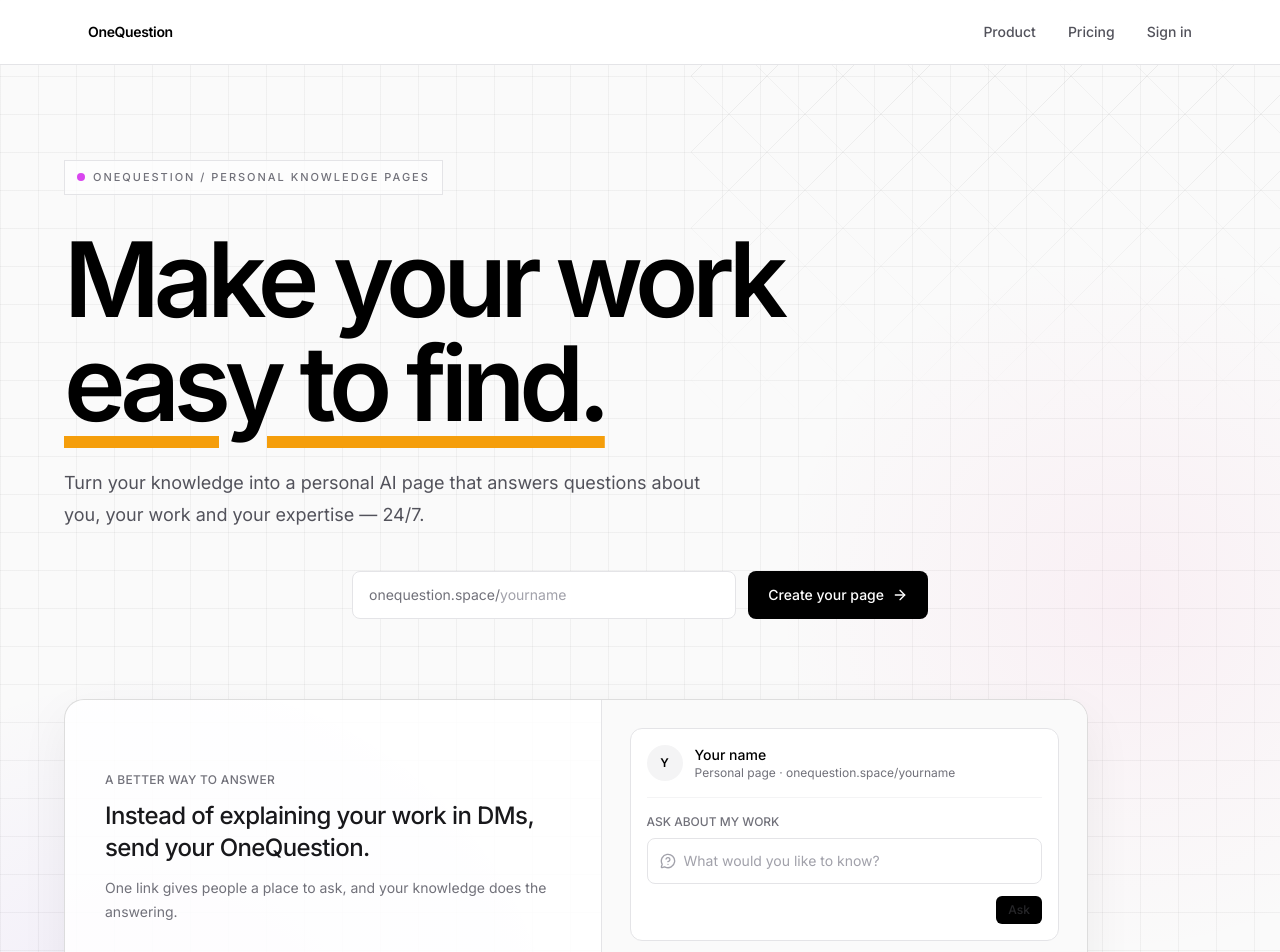
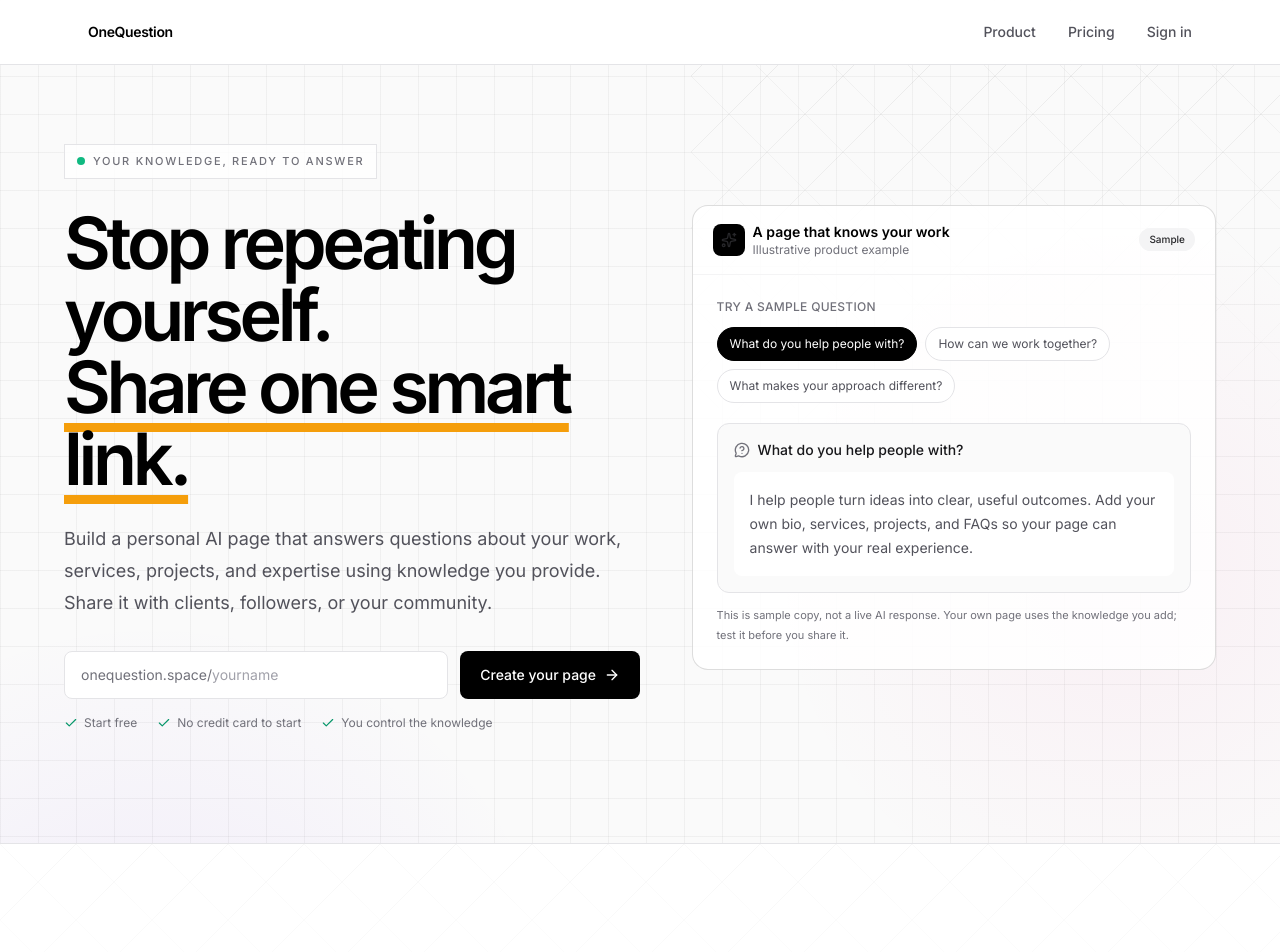
Before and after one commit to onequestionspace/onequestion_space, a Next.js app: page / in a window 1280 px wide. Shown: the top 952 px of the page. Built offline with nearby package versions, Linux system fonts and the light colour scheme; no server answers.

Commit message:
Clarify homepage value and add an honest interactive product example

```diff
--- a/components/Hero.tsx
+++ b/components/Hero.tsx
@@ -3,96 +3,83 @@
 import { useState } from 'react';
 import { useRouter } from 'next/navigation';
 import { useAuth } from '@/hooks/useAuth';
-import { ArrowRight } from 'lucide-react';
-import { MessageCircleQuestion } from 'lucide-react';
+import { ArrowRight, Check, MessageCircleQuestion, Sparkles } from 'lucide-react';
+
+const examples = [
+  { question: 'What do you help people with?', answer: 'I help people turn ideas into clear, useful outcomes. Add your own bio, services, projects, and FAQs so your page can answer with your real experience.' },
+  { question: 'How can we work together?', answer: 'Share your services, ideal projects, process, and booking link in your knowledge. Visitors can get the basics first, then follow your preferred next step.' },
+  { question: 'What makes your approach different?', answer: 'Teach your page what you believe, how you work, and examples of your work. Answers should reflect the information you provide—not invented credentials.' },
+];
 
 export function Hero() {
   const { isSignedIn } = useAuth();
   const router = useRouter();
   const [username, setUsername] = useState('');
+  const [activeExample, setActiveExample] = useState(0);
 
   const createPage = () => {
-    if (isSignedIn) {
-      router.push('/dashboard');
-      return;
-    }
-
+    if (isSignedIn) { router.push('/dashboard'); return; }
     const requestedUsername = username.trim().toLowerCase();
-    router.push('/sign-up' + (requestedUsername
-      ? '?username=' + encodeURIComponent(requestedUsername)
-      : ''));
+    router.push('/sign-up' + (requestedUsername ? '?username=' + encodeURIComponent(requestedUsername) : ''));
   };
 
   return (
-    <section className="relative px-4 pb-24 pt-32 text-black sm:pb-32 sm:pt-40">
+    <section className="relative px-4 pb-20 pt-28 text-black sm:pb-28 sm:pt-36">
       <div className="nest-lines pointer-events-none absolute right-0 top-0 h-[34rem] w-[46%] opacity-70" aria-hidden="true" />
-      <div className="relative mx-auto max-w-6xl text-left">
-        <div className="mb-8 inline-flex items-center gap-2 border border-zinc-200 bg-white/70 px-3 py-2 text-[11px] font-medium uppercase tracking-[0.18em] text-zinc-500">
-          <span className="h-2 w-2 rounded-full bg-fuchsia-500" aria-hidden="true" />
-          OneQuestion / personal knowledge pages
+      <div className="relative mx-auto max-w-6xl">
+        <div className="grid items-center gap-12 lg:grid-cols-[1.05fr_0.95fr]">
+          <div>
+            <div className="mb-7 inline-flex items-center gap-2 border border-zinc-200 bg-white/80 px-3 py-2 text-[11px] font-medium uppercase tracking-[0.16em] text-zinc-500">
+              <span className="h-2 w-2 rounded-full bg-emerald-500" aria-hidden="true" />
+              Your knowledge, ready to answer
             </div>
-        <h1 className="max-w-5xl text-5xl font-semibold leading-[0.98] tracking-[-0.06em] sm:text-7xl md:text-[6.5rem]">
-          Make your work
+            <h1 className="max-w-3xl text-5xl font-semibold leading-[0.98] tracking-[-0.06em] sm:text-6xl md:text-7xl">
+              Stop repeating yourself.
               <br />
-          <span className="editorial-underline">easy to find.</span>
+              <span className="editorial-underline">Share one smart link.</span>
             </h1>
-        <p className="mt-8 max-w-2xl text-base leading-7 text-zinc-600 sm:text-lg sm:leading-8">
-          Turn your knowledge into a personal AI page that answers questions about you, your work and your expertise — 24/7.
+            <p className="mt-7 max-w-xl text-base leading-7 text-zinc-600 sm:text-lg sm:leading-8">
+              Build a personal AI page that answers questions about your work, services, projects, and expertise using knowledge you provide. Share it with clients, followers, or your community.
             </p>
-
-        <div className="mx-auto mt-10 flex max-w-xl flex-col items-center gap-3 sm:flex-row">
-          <div className="flex h-12 w-full items-center rounded-lg border border-zinc-200 bg-white px-4 text-left focus-within:border-zinc-500">
+            <div className="mt-8 flex max-w-xl flex-col gap-3 sm:flex-row">
+              <div className="flex h-12 min-w-0 flex-1 items-center rounded-lg border border-zinc-200 bg-white px-4 text-left focus-within:border-zinc-500">
                 <span className="shrink-0 text-sm text-zinc-500">onequestion.space/</span>
-            <input
-              type="text"
-              value={username}
-              onChange={(event) => setUsername(event.target.value.toLowerCase().replace(/[^a-z0-9_-]/g, ''))}
-              onKeyDown={(event) => {
-                if (event.key === 'Enter') createPage();
-              }}
-              aria-label="Choose your page username"
-              placeholder="yourname"
-              className="min-w-0 flex-1 bg-transparent text-sm text-black outline-none placeholder:text-zinc-400"
-            />
+                <input type="text" value={username} onChange={(event) => setUsername(event.target.value.toLowerCase().replace(/[^a-z0-9_-]/g, ''))} onKeyDown={(event) => { if (event.key === 'Enter') createPage(); }} aria-label="Choose your page username" placeholder="yourname" className="min-w-0 flex-1 bg-transparent text-sm text-black outline-none placeholder:text-zinc-400" />
               </div>
-          <button
-            onClick={createPage}
-            className="inline-flex h-12 w-full shrink-0 items-center justify-center gap-2 rounded-lg bg-black px-5 text-sm font-medium text-white transition-colors hover:bg-zinc-800 sm:w-auto"
-          >
-            Create your page
-            <ArrowRight className="h-4 w-4" />
+              <button onClick={createPage} className="inline-flex h-12 shrink-0 items-center justify-center gap-2 rounded-lg bg-black px-5 text-sm font-medium text-white transition-colors hover:bg-zinc-800">
+                Create your page <ArrowRight className="h-4 w-4" />
               </button>
             </div>
-
-        <div className="home-card mt-20 grid max-w-5xl overflow-hidden rounded-[1.25rem] text-left sm:grid-cols-[1.05fr_0.95fr]">
-          <div className="flex flex-col justify-center border-b border-zinc-200 p-7 sm:border-b-0 sm:border-r sm:p-10">
-            <p className="text-xs font-medium uppercase tracking-wide text-zinc-500">A better way to answer</p>
-            <p className="mt-3 text-xl font-medium leading-8 tracking-tight text-zinc-900 sm:text-2xl">
-              Instead of explaining your work in DMs, send your OneQuestion.
-            </p>
-            <p className="mt-3 text-sm leading-6 text-zinc-500">
-              One link gives people a place to ask, and your knowledge does the answering.
-            </p>
-          </div>
-          <div className="bg-zinc-50 p-5 sm:p-7">
-            <div className="rounded-xl border border-zinc-200 bg-white p-4">
-              <div className="flex items-center gap-3 border-b border-zinc-100 pb-4">
-                <div className="flex h-9 w-9 items-center justify-center rounded-full bg-zinc-100 text-xs font-semibold">Y</div>
-                <div>
-                  <p className="text-sm font-medium">Your name</p>
-                  <p className="text-xs text-zinc-500">Personal page · onequestion.space/yourname</p>
+            <div className="mt-4 flex flex-wrap gap-x-5 gap-y-2 text-xs text-zinc-500">
+              {['Start free', 'No credit card to start', 'You control the knowledge'].map((item) => (
+                <span key={item} className="inline-flex items-center gap-1.5"><Check className="h-3.5 w-3.5 text-emerald-600" />{item}</span>
+              ))}
             </div>
           </div>
-              <p className="mt-4 text-xs font-medium text-zinc-500">ASK ABOUT MY WORK</p>
-              <div className="mt-2 flex items-center gap-2 rounded-lg border border-zinc-200 px-3 py-3 text-sm text-zinc-400">
-                <MessageCircleQuestion className="h-4 w-4 shrink-0" />
-                What would you like to know?
+
+          <div className="home-card overflow-hidden rounded-2xl border border-zinc-200 bg-white text-left shadow-[0_24px_80px_rgba(0,0,0,0.07)]">
+            <div className="flex items-center justify-between border-b border-zinc-100 px-5 py-4">
+              <div className="flex items-center gap-2">
+                <div className="flex h-8 w-8 items-center justify-center rounded-lg bg-black text-white"><Sparkles className="h-4 w-4" /></div>
+                <div><p className="text-sm font-semibold">A page that knows your work</p><p className="text-xs text-zinc-500">Illustrative product example</p></div>
               </div>
-              <div className="mt-3 flex justify-end">
-                <span className="rounded-md bg-black px-3 py-1.5 text-xs font-medium text-white">Ask</span>
+              <span className="rounded-full bg-amber-50 px-2.5 py-1 text-[10px] font-medium text-amber-800">Sample</span>
             </div>
+            <div className="p-5 sm:p-6">
+              <p className="text-xs font-medium uppercase tracking-wide text-zinc-500">Try a sample question</p>
+              <div className="mt-3 flex flex-wrap gap-2">
+                {examples.map((example, index) => (
+                  <button key={example.question} onClick={() => setActiveExample(index)} aria-pressed={activeExample === index} className={(activeExample === index ? 'border-black bg-black text-white' : 'border-zinc-200 bg-white text-zinc-600 hover:border-zinc-400') + ' rounded-full border px-3 py-2 text-xs transition-colors'}>
+                    {example.question}
+                  </button>
+                ))}
               </div>
-            <p className="mt-3 text-center text-xs text-zinc-500">A simple page, ready whenever they are.</p>
+              <div className="mt-5 rounded-xl border border-zinc-200 bg-zinc-50 p-4">
+                <div className="flex items-start gap-2 text-sm font-medium text-zinc-900"><MessageCircleQuestion className="mt-0.5 h-4 w-4 shrink-0 text-zinc-500" />{examples[activeExample].question}</div>
+                <div className="mt-3 rounded-lg bg-white p-4 text-sm leading-6 text-zinc-600">{examples[activeExample].answer}</div>
+              </div>
+              <p className="mt-3 text-[11px] leading-5 text-zinc-500">This is sample copy, not a live AI response. Your own page uses the knowledge you add; test it before you share it.</p>
+            </div>
           </div>
         </div>
       </div>
```
Lines whose indentation alone changed are shown as unchanged.
